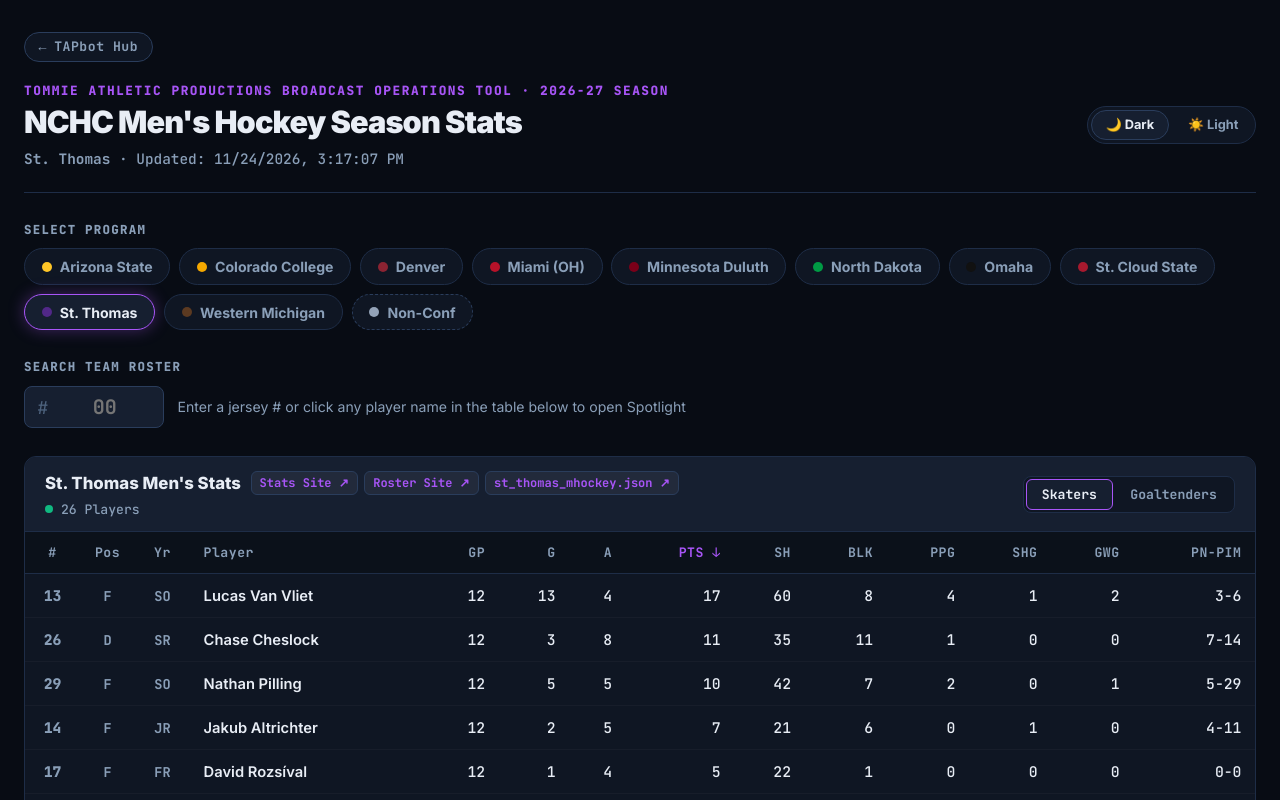
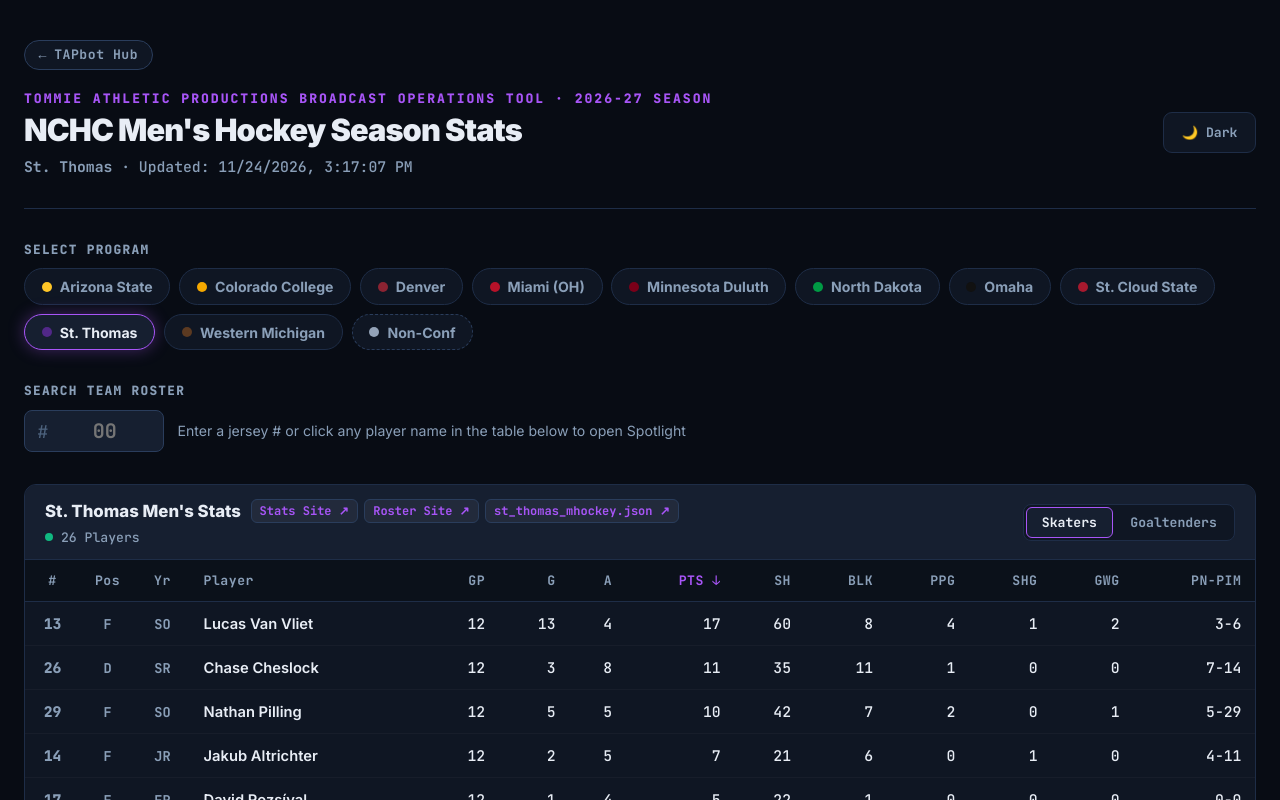
Before and after one commit to TAPbot-Xpression/TAPbot, a plain HTML site: page docs/hockey/index.html in a window 1280 px wide. Shown: the top 800 px of the page. Drawn offline with Linux system fonts and the light colour scheme.

Commit message:
Update index.html

```diff
--- a/docs/hockey/index.html
+++ b/docs/hockey/index.html
@@ -1,5 +1,5 @@
 <!DOCTYPE html>
-<html lang="en">
+<html lang="en" data-color-mode="dark">
 <head>
   <meta charset="UTF-8" />
   <meta name="viewport" content="width=device-width, initial-scale=1.0" />
@@ -9,7 +9,7 @@
   <link href="https://fonts.googleapis.com/css2?family=Inter:wght@400;500;600;700;800;900&family=JetBrains+Mono:wght@500;700;800&display=swap" rel="stylesheet" />
 
   <style>
-    /* ── Color System & Default Theme ────────────────────────────────────────── */
+    /* ── Color System & Default Theme (Dark) ─────────────────────────────────── */
     :root {
       --bg:             #080c14;
       --surface:        #0f1623;
@@ -45,8 +45,8 @@
       --radius-sm:      8px;
     }
 
-    /* ── Light Mode Override ─────────────────────────────────────────────────── */
-    [data-color-scheme="light"] {
+    /* ── Light Mode Color Overrides ─────────────────────────────────────────── */
+    [data-color-mode="light"] {
       --bg:             #f1f5f9;
       --surface:        #ffffff;
       --surface-2:      #f8fafc;
@@ -160,17 +160,41 @@
       font-family: 'Inter', -apple-system, BlinkMacSystemFont, sans-serif;
       font-size: 16px;
       min-height: 100vh;
-      padding: 2rem 1.5rem 4rem;
+      padding: 2.5rem 1.5rem 4.5rem;
       transition: background-color 0.25s ease, color 0.25s ease;
     }
 
     .container { max-width: 1400px; margin: 0 auto; }
+
+    /* ── TAPbot Back Button ─────────────────────────────────────────────────── */
+    .tap-back {
+      display: inline-flex; align-items: center; gap: .45rem;
+      margin: 0 0 1.25rem;
+      padding: .45rem .85rem;
+      background: var(--surface);
+      border: 1px solid var(--border-light);
+      border-radius: 999px;
+      color: var(--text-muted);
+      font: 700 .82rem/1 'JetBrains Mono', monospace;
+      letter-spacing: .04em;
+      text-decoration: none;
+      transition: color .15s, border-color .15s, box-shadow .15s;
+    }
+    .tap-back:hover,
+    .tap-back:focus-visible {
+      color: var(--text);
+      border-color: var(--team-accent);
+      box-shadow: 0 0 10px var(--team-glow);
+    }
+    .tap-back:focus-visible { outline: 2px solid var(--team-accent); outline-offset: 3px; }
+    .tap-back-arrow { transition: transform .15s; }
+    .tap-back:hover .tap-back-arrow { transform: translateX(-3px); }
 
     /* ── Header ─────────────────────────────────────────────────────────────── */
     header {
-      padding-bottom: 1.5rem;
+      padding-bottom: 2rem;
       border-bottom: 1px solid var(--border);
-      margin-bottom: 1.75rem;
+      margin-bottom: 2rem;
       display: flex;
       justify-content: space-between;
       align-items: center;
@@ -182,12 +206,14 @@
       display: flex;
       flex-direction: column;
       gap: 0.35rem;
+      min-width: 0;
+      flex: 1 1 auto;
     }
 
     .wordmark-eyebrow {
-      font-size: 0.8rem;
+      font-size: 0.82rem;
       font-weight: 800;
-      letter-spacing: 0.12em;
+      letter-spacing: 0.15em;
       text-transform: uppercase;
       color: var(--team-accent);
       font-family: 'JetBrains Mono', monospace;
@@ -202,51 +228,64 @@
     }
 
     .meta {
-      font-size: 0.9rem;
+      font-size: 0.92rem;
       color: var(--text-muted);
       font-family: 'JetBrains Mono', monospace;
       margin-top: 0.25rem;
     }
 
-    .theme-toggle-wrap {
+    /* ── Header Right Controls (Standardized Theme Switcher) ─────────────────── */
+    .header-right-controls {
+      display: flex;
+      align-items: center;
+      gap: 0.75rem;
+      flex-shrink: 0;
+    }
+
+    .top-toolbar {
+      display: flex;
+      align-items: center;
+      gap: 0.5rem;
+    }
+
+    .control-pill-group {
       display: inline-flex;
-      align-items: center;
-      gap: 0.35rem;
       background: var(--surface);
       border: 1px solid var(--border);
       padding: 3px;
-      border-radius: 9999px;
-    }
-
-    .theme-btn {
+      border-radius: 9px;
+      gap: 3px;
+    }
+
+    .control-pill-btn {
       background: transparent;
-      border: none;
+      border: 1px solid transparent;
       color: var(--text-muted);
-      padding: 0.4rem 0.85rem;
-      border-radius: 9999px;
-      font-size: 0.8rem;
+      padding: 0.45rem 0.85rem;
+      border-radius: 7px;
+      font-family: 'JetBrains Mono', monospace;
+      font-size: 0.82rem;
       font-weight: 700;
       cursor: pointer;
-      display: flex;
+      display: inline-flex;
       align-items: center;
       gap: 0.35rem;
-      font-family: inherit;
-      transition: all 0.15s;
-    }
-
-    .theme-btn.active {
+      transition: all 0.15s ease;
+      white-space: nowrap;
+    }
+
+    .control-pill-btn:hover {
+      color: var(--text);
       background: var(--surface-2);
-      border: 1px solid var(--border-light);
-      color: var(--text);
     }
 
     /* ── Team Selector Ribbon ────────────────────────────────────────────────── */
     .selector-block {
-      margin-bottom: 1.75rem;
+      margin-bottom: 2rem;
     }
 
     .section-caption {
-      font-size: 0.78rem;
+      font-size: 0.8rem;
       font-weight: 800;
       letter-spacing: 0.1em;
       text-transform: uppercase;
@@ -455,7 +494,7 @@
 
     /* ── Search Spotlight Bar ────────────────────────────────────────────────── */
     .search-section {
-      margin-bottom: 1.75rem;
+      margin-bottom: 2rem;
     }
 
     .search-row {
@@ -847,39 +886,14 @@
     }
   </style>
 </head>
-<body data-theme="st_thomas_mhockey" data-color-scheme="dark">
+<body data-theme="st_thomas_mhockey">
 
 <div class="container">
 
-    <!-- TAPbot: back to Hub Site -->
-<style>
-  .tap-back {
-    display: inline-flex; align-items: center; gap: .45rem;
-    margin: 0 0 1.25rem;
-    padding: .45rem .85rem;
-    background: var(--surface, #12141c);
-    border: 1px solid var(--border-light, var(--border, #262a3a));
-    border-radius: 999px;
-    color: var(--text-muted, #8d93a8);
-    font: 700 .82rem/1 'JetBrains Mono', 'IBM Plex Mono', ui-monospace, monospace;
-    letter-spacing: .04em;
-    text-decoration: none;
-    transition: color .15s, border-color .15s, box-shadow .15s;
-  }
-  .tap-back:hover,
-  .tap-back:focus-visible {
-    color: var(--text, #eceef5);
-    border-color: var(--team-accent, #7b3fd1);
-    box-shadow: 0 0 10px var(--team-glow, rgba(123, 63, 209, .35));
-  }
-  .tap-back:focus-visible { outline: 2px solid var(--team-accent, #7b3fd1); outline-offset: 3px; }
-  .tap-back-arrow { transition: transform .15s; }
-  .tap-back:hover .tap-back-arrow { transform: translateX(-3px); }
-</style>
-
-<a class="tap-back" href="../index.html" aria-label="Back to TAPbot Hub Site">
-  <span class="tap-back-arrow" aria-hidden="true">←</span> TAPbot Hub
-</a>
+  <!-- TAPbot: back to Hub Site -->
+  <a class="tap-back" href="../index.html" aria-label="Back to TAPbot Hub Site">
+    <span class="tap-back-arrow" aria-hidden="true">←</span> TAPbot Hub
+  </a>
 
   <!-- Header with Theme Switcher at Top -->
   <header>
@@ -889,14 +903,15 @@
       <div class="meta" id="metaBar">Loading data…</div>
     </div>
 
-    <!-- Top Theme Switcher -->
-    <div class="theme-toggle-wrap">
-      <button id="btnThemeDark" class="theme-btn active" onclick="setColorScheme('dark')">
-        <span>🌙 Dark</span>
-      </button>
-      <button id="btnThemeLight" class="theme-btn" onclick="setColorScheme('light')">
-        <span>☀️ Light</span>
-      </button>
+    <!-- Right Controls: Standardized Pill Theme Switcher -->
+    <div class="header-right-controls">
+      <div class="top-toolbar">
+        <div class="control-pill-group" role="group" aria-label="Theme Selection">
+          <button id="btnThemeToggle" class="control-pill-btn" onclick="toggleColorMode()">
+            <span id="themeToggleLabel">🌙 Dark</span>
+          </button>
+        </div>
+      </div>
     </div>
   </header>
 
@@ -1012,10 +1027,10 @@
     </div>
   </div>
 
-  <!-- Footer with Updated Repository Link -->
+  <!-- Footer with Repository Link -->
   <footer>
     <a href="https://github.com/TAPbot-Xpression/TAPbot" target="_blank" rel="noopener noreferrer">
-      TAPbot · St. Thomas Athletics · Broadcast Production Tool
+      TAPbot · St. Thomas Athletics · Broadcast Operations Tool
     </a>
     <div style="font-size:0.82rem; color:var(--text-muted);">
       NCHC Men's Ice Hockey Statistics
@@ -1032,7 +1047,7 @@
       name: 'Arizona State Sun Devils',
       shortName: 'Arizona State',
       slug: 'arizona_state_mhockey',
-      color: '#ffc627', // Gold Primary
+      color: '#ffc627',
       statsSiteUrl: 'https://thesundevils.com/sports/ice-hockey/stats',
       rosterSiteUrl: 'https://thesundevils.com/sports/ice-hockey/roster?view=list'
     },
@@ -1041,7 +1056,7 @@
       name: 'Colorado College Tigers',
       shortName: 'Colorado College',
       slug: 'colorado_college_mhockey',
-      color: '#f5a800', // Yellow/Gold Primary
+      color: '#f5a800',
       statsSiteUrl: 'https://cctigers.com/sports/mens-ice-hockey/stats',
       rosterSiteUrl: 'https://cctigers.com/sports/mens-ice-hockey/roster?print=true'
     },
@@ -1086,7 +1101,7 @@
       name: 'Omaha Mavericks',
       shortName: 'Omaha',
       slug: 'omaha_mhockey',
-      color: '#111111', // Black Primary
+      color: '#111111',
       statsSiteUrl: 'https://omahamavs.com/sports/mens-ice-hockey/stats',
       rosterSiteUrl: 'https://omahamavs.com/sports/mens-ice-hockey/roster/print'
     },
@@ -1178,6 +1193,21 @@
   let NCHC_CACHE = {};
   let ACTIVE_COMPARE_STAT = null;
 
+  // ── Color Mode (Dark / Light) ───────────────────────────────────────────────
+  function toggleColorMode() {
+    const htmlEl = document.documentElement;
+    const currentMode = htmlEl.getAttribute('data-color-mode') || 'dark';
+    const nextMode = currentMode === 'dark' ? 'light' : 'dark';
+    applyColorMode(nextMode);
+  }
+
+  function applyColorMode(mode) {
+    document.documentElement.setAttribute('data-color-mode', mode);
+    const label = document.getElementById('themeToggleLabel');
+    if (label) label.textContent = mode === 'dark' ? '🌙 Dark' : '☀️ Light';
+    try { localStorage.setItem('tap_color_mode', mode); } catch (e) {}
+  }
+
   // ── Render Alphabetical Nav Pills ──────────────────────────────────────────
   const pillsContainer = document.getElementById('teamPills');
   TEAMS.forEach(team => {
@@ -1397,7 +1427,7 @@
       sortDir *= -1;
     } else {
       sortCol = col;
-      sortDir = col === 'gaa' ? 1 : -1; // Lower GAA is better by default
+      sortDir = col === 'gaa' ? 1 : -1;
     }
     renderTable();
     if (searchNum) highlightRow(searchNum);
@@ -1408,7 +1438,6 @@
     document.querySelectorAll('.filter-btn').forEach(b => b.classList.remove('active'));
     if (btn) btn.classList.add('active');
 
-    // Reset sort default based on view
     if (filter === 'GOALIES') {
       sortCol = 'sv';
       sortDir = -1;
@@ -1584,14 +1613,6 @@
     card.scrollIntoView({ behavior: 'smooth', block: 'nearest' });
   }
 
-  // ── Color Scheme Switcher (Dark / Light) ────────────────────────────────────
-  function setColorScheme(scheme) {
-    document.body.setAttribute('data-color-scheme', scheme);
-    document.getElementById('btnThemeDark').classList.toggle('active', scheme === 'dark');
-    document.getElementById('btnThemeLight').classList.toggle('active', scheme === 'light');
-    localStorage.setItem('nchc_theme_mode', scheme);
-  }
-
   // ── Utility Helpers ────────────────────────────────────────────────────────
   function parseStat(val) {
     if (val === undefined || val === null || val === '-' || val === '--' || val === '') return -999999;
@@ -1622,9 +1643,12 @@
       .replace(/&/g, '&amp;').replace(/</g, '&lt;').replace(/>/g, '&gt;').replace(/"/g, '&quot;');
   }
 
-  // Initial Load
-  const savedScheme = localStorage.getItem('nchc_theme_mode') || 'dark';
-  setColorScheme(savedScheme);
+  // ── Theme Init & Initial Load ──────────────────────────────────────────────
+  try {
+    const savedMode = localStorage.getItem('tap_color_mode') || 'dark';
+    applyColorMode(savedMode);
+  } catch (e) {}
+
   loadTeamData(CURRENT_TEAM);
   prefetchConferenceStats();
 </script>
```
